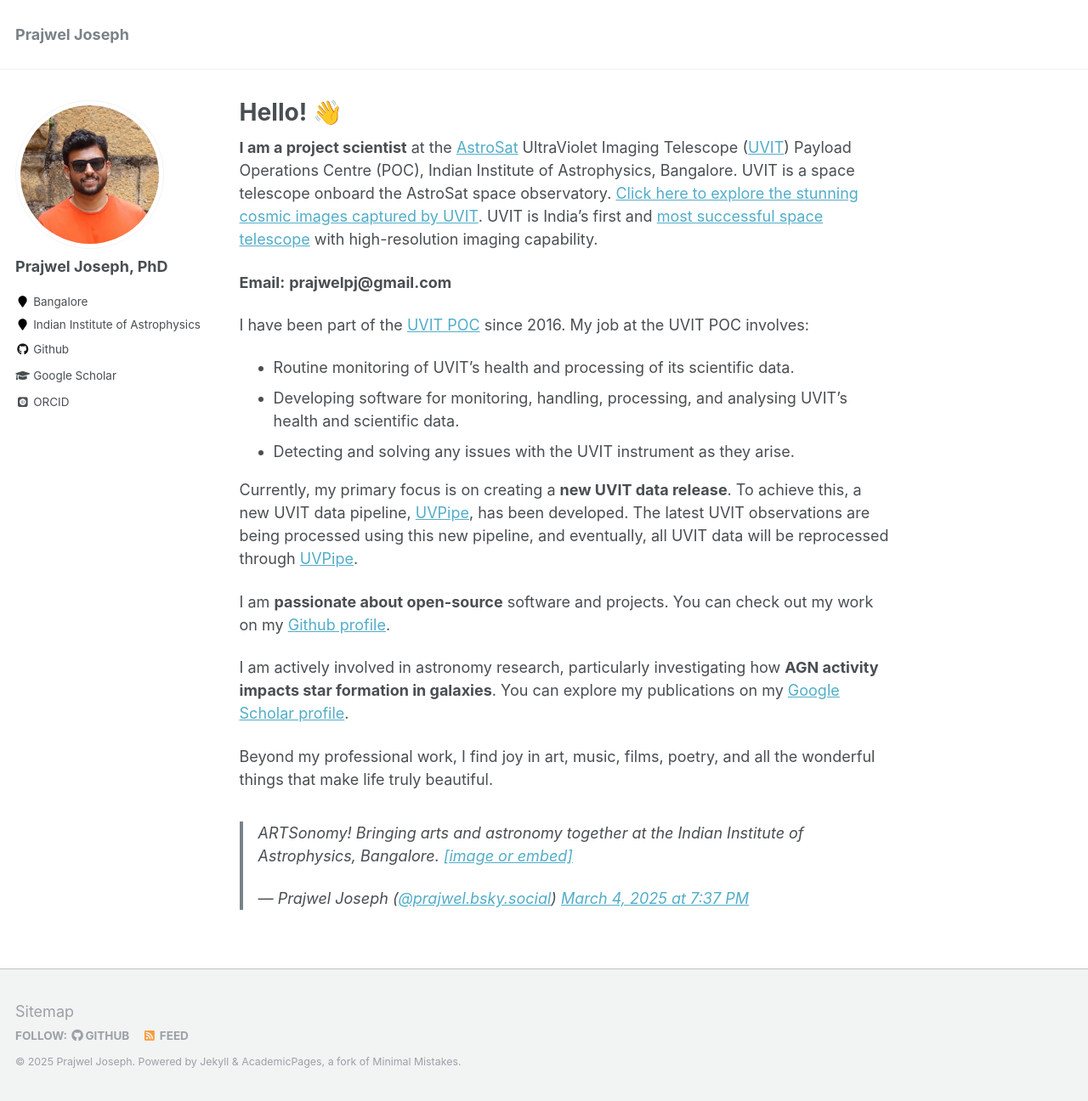
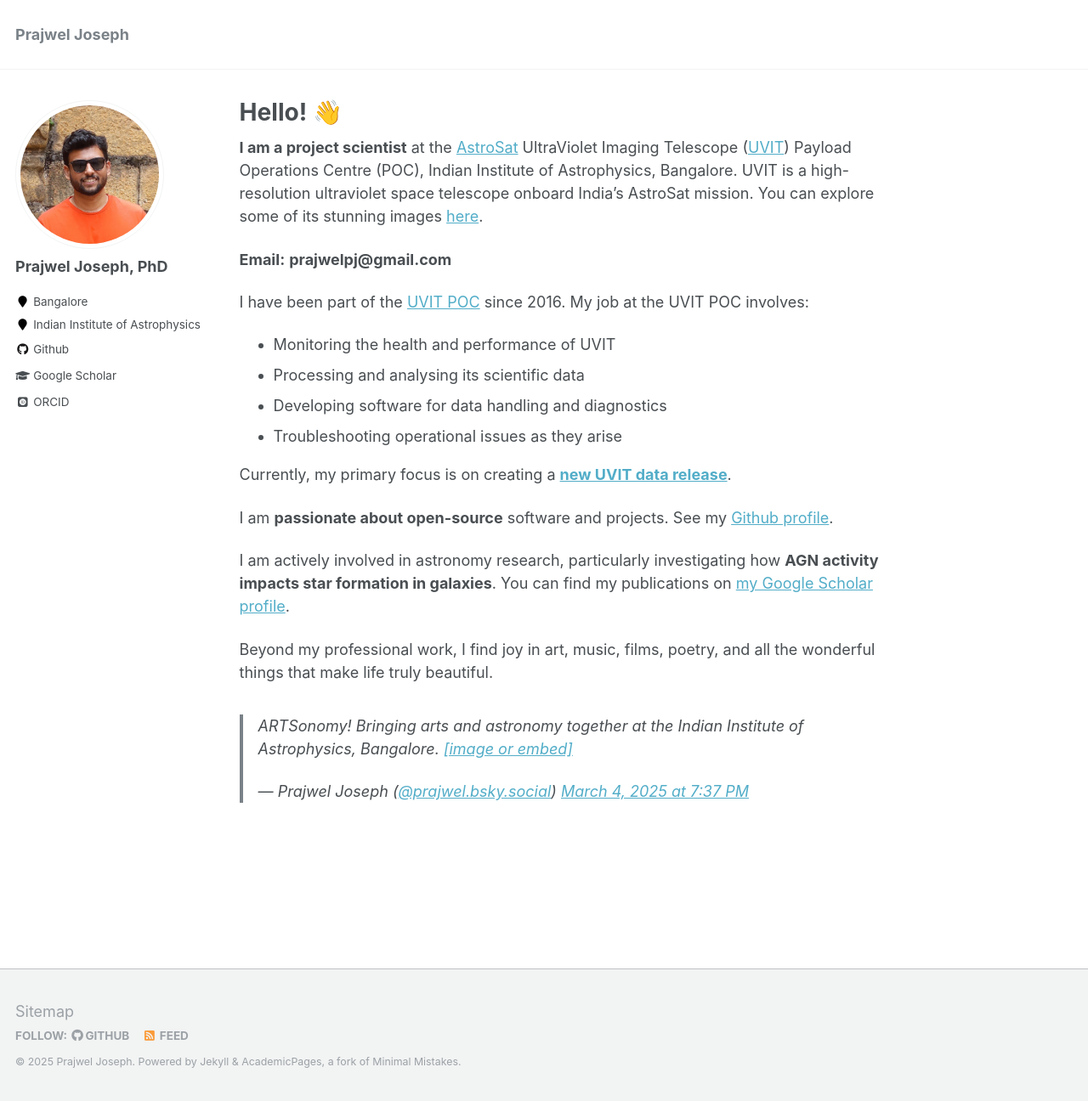
Before and after one commit to prajwel/prajwel.github.io, a Jekyll site: the page built from _pages/about.md, in a window 1280 px wide and 1296 px high. Shown: the whole window at 85% size. Built offline with Jekyll 4.4.1, drawn with Linux system fonts in a browser that asks for light colours; some web fonts are replaced; a script that is not in the unit is left out.

Commit message:
Less is better

```diff
--- a/_pages/about.md
+++ b/_pages/about.md
@@ -8,20 +8,21 @@ redirect_from:
   - /about.html
 ---
 
-**I am a project scientist** at the <a href="https://en.wikipedia.org/wiki/AstroSat">AstroSat</a> UltraViolet Imaging Telescope (<a href="https://www.iiap.res.in/projects/uvit/">UVIT</a>) Payload Operations Centre (POC), Indian Institute of Astrophysics, Bangalore. UVIT is a space telescope onboard the AstroSat space observatory. <a href="https://www.flickr.com/photos/iiabengaluru/albums/72177720319674566/">Click here to explore the stunning cosmic images captured by UVIT</a>. UVIT is India's first and <a href="https://ui.adsabs.harvard.edu/public-libraries/-6O7VXcNTuSE-DIy8hWl6Q">most successful space telescope</a> with high-resolution imaging capability.
+**I am a project scientist** at the <a href="https://en.wikipedia.org/wiki/AstroSat">AstroSat</a> UltraViolet Imaging Telescope (<a href="https://www.iiap.res.in/projects/uvit/">UVIT</a>) Payload Operations Centre (POC), Indian Institute of Astrophysics, Bangalore. UVIT is a high-resolution ultraviolet space telescope onboard India’s AstroSat mission. You can explore some of its stunning images <a href="https://www.flickr.com/photos/iiabengaluru/albums/72177720319674566/">here</a>.
 
 **&#69;&#109;&#97;&#105;&#108;:** **&#112;&#114;&#97;&#106;&#119;&#101;&#108;&#112;&#106;&#64;&#103;&#109;&#97;&#105;&#108;&#46;&#99;&#111;&#109;**
 
 I have been part of the <a href="https://www.iiap.res.in/projects/uvit/poc/">UVIT POC</a> since 2016. My job at the UVIT POC involves:
-* Routine monitoring of UVIT's health and processing of its scientific data.
-* Developing software for monitoring, handling, processing, and analysing UVIT's health and scientific data.
-* Detecting and solving any issues with the UVIT instrument as they arise.
+* Monitoring the health and performance of UVIT
+* Processing and analysing its scientific data
+* Developing software for data handling and diagnostics
+* Troubleshooting operational issues as they arise
 
-Currently, my primary focus is on creating a **new UVIT data release**. To achieve this, a new UVIT data pipeline, <a href="https://github.com/prajwel/UVPipe">UVPipe</a>, has been developed. The latest UVIT observations are being processed using this new pipeline, and eventually, all UVIT data will be reprocessed through <a href="https://github.com/prajwel/UVPipe">UVPipe</a>.
+Currently, my primary focus is on creating a **<a href="https://arxiv.org/abs/2504.00982">new UVIT data release</a>**.
 
-I am **passionate about open-source** software and projects. You can check out my work on my <a href="https://github.com/prajwel">Github profile</a>.
+I am **passionate about open-source** software and projects. See my <a href="https://github.com/prajwel">Github profile</a>.
 
-I am actively involved in astronomy research, particularly investigating how **AGN activity impacts star formation in galaxies**. You can explore my publications on my <a href="https://scholar.google.co.in/citations?user=zSnUDggAAAAJ&hl=en">Google Scholar profile</a>.
+I am actively involved in astronomy research, particularly investigating how **AGN activity impacts star formation in galaxies**. You can find my publications on <a href="https://scholar.google.co.in/citations?user=zSnUDggAAAAJ&hl=en">my Google Scholar profile</a>.
 
 Beyond my professional work, I find joy in art, music, films, poetry, and all the wonderful things that make life truly beautiful.
 <blockquote class="bluesky-embed" data-bluesky-uri="at://did:plc:nwy3smcgecvmxcz2d3r4wv5w/app.bsky.feed.post/3ljkn6x24ls2h" data-bluesky-cid="bafyreig6ojovawe7ezcvdtss6e5jnzpq4ukvwl23zq2s4b73z2mf4bfr3u" data-bluesky-embed-color-mode="system"><p lang="en">ARTSonomy!
```
